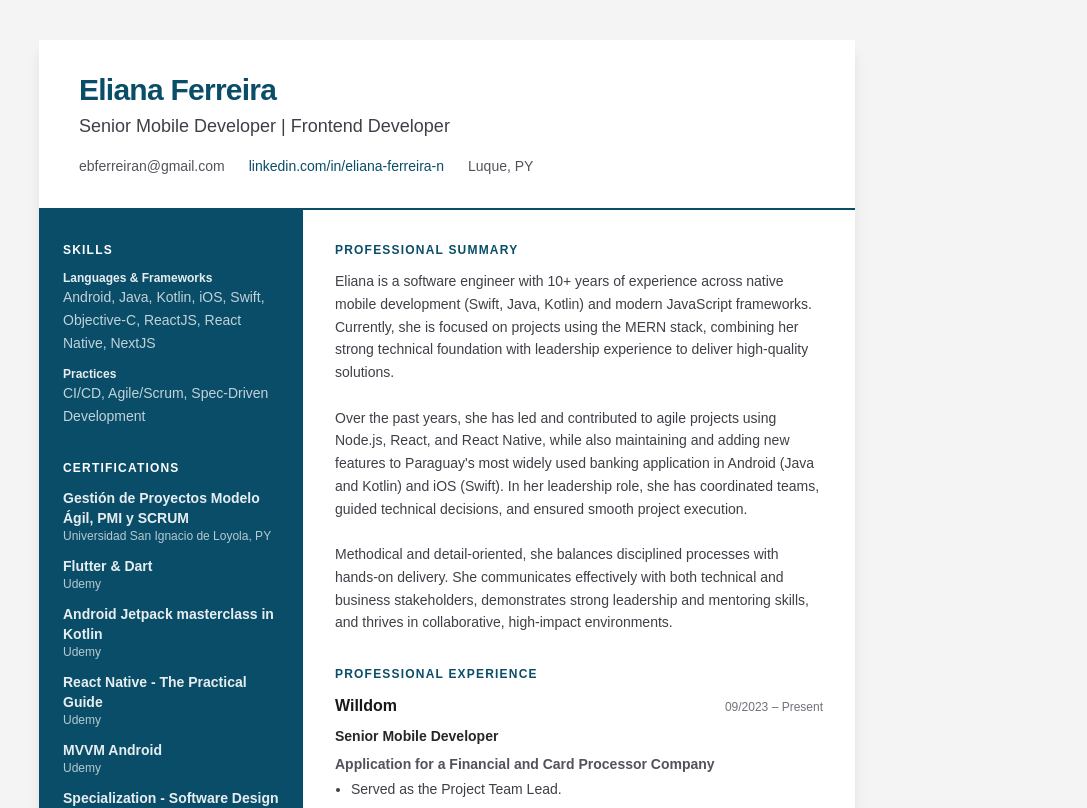
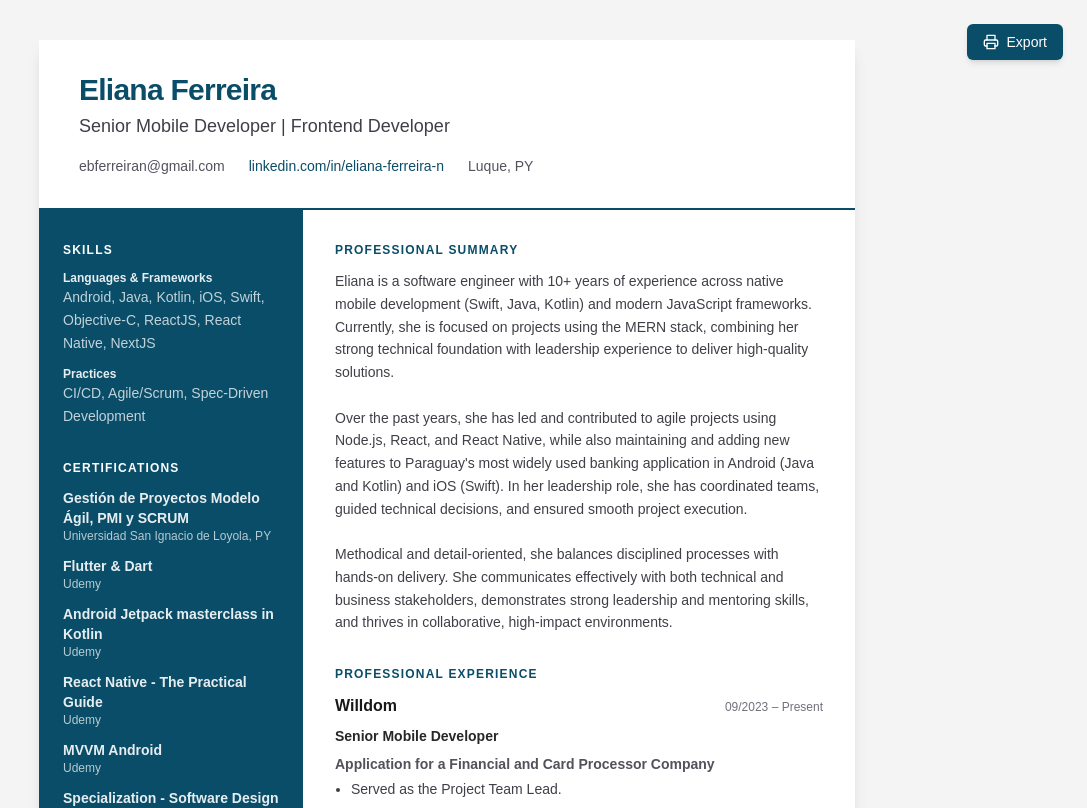
Before and after one commit to elianaferreira/resume, a Next.js app: page / in a window 1280 px wide. Shown: the top 808 px of the page, without its empty margins (193-1280 px from the left). Built offline with nearby package versions, Linux system fonts and the light colour scheme.

Commit message:
[feature] - Added the export button

```diff
--- a/app/page.tsx
+++ b/app/page.tsx
@@ -1,8 +1,10 @@
 import { Resume } from "@/components/resume/Resume";
+import { PrintButton } from "@/components/PrintButton";
 
 export default function Home() {
   return (
     <div className="flex flex-1 justify-center bg-zinc-100 py-10 print:bg-white print:py-0">
+      <PrintButton />
       <Resume />
     </div>
   );
--- /dev/null
+++ b/components/PrintButton.tsx
@@ -0,0 +1,28 @@
+"use client";
+
+export function PrintButton() {
+  return (
+    <button
+      type="button"
+      onClick={() => window.print()}
+      className="fixed top-6 right-6 z-10 flex items-center gap-2 rounded-md bg-primary px-4 py-2 text-sm font-medium text-white shadow-md transition-colors hover:bg-primary/90 print:hidden"
+    >
+      <svg
+        xmlns="http://www.w3.org/2000/svg"
+        viewBox="0 0 24 24"
+        fill="none"
+        stroke="currentColor"
+        strokeWidth={2}
+        strokeLinecap="round"
+        strokeLinejoin="round"
+        className="size-4"
+        aria-hidden="true"
+      >
+        <polyline points="6 9 6 2 18 2 18 9" />
+        <path d="M6 18H4a2 2 0 0 1-2-2v-5a2 2 0 0 1 2-2h16a2 2 0 0 1 2 2v5a2 2 0 0 1-2 2h-2" />
+        <rect x="6" y="14" width="12" height="8" />
+      </svg>
+      Export
+    </button>
+  );
+}
--- a/components/resume/Resume.tsx
+++ b/components/resume/Resume.tsx
@@ -10,13 +10,13 @@ export function Resume() {
     <div className="resume-page mx-auto flex w-[8.5in] min-h-[11in] flex-col bg-white text-zinc-900 shadow-lg print:w-auto print:min-h-0 print:shadow-none">
       <Header />
 
-      <div className="flex flex-1 print:break-inside-avoid">
-        <aside className="flex w-[2.75in] flex-col gap-8 bg-primary px-6 py-8 print:px-5 print:py-6">
+      <div className="flex flex-1">
+        <aside className="flex w-[2.75in] flex-col gap-8 bg-primary px-6 py-8 print:box-decoration-clone print:px-5 print:py-5">
           <Skills />
           <Certifications />
         </aside>
 
-        <main className="flex flex-1 flex-col gap-8 px-8 py-8 print:px-6 print:py-6">
+        <main className="flex flex-1 flex-col gap-8 px-8 py-8 print:box-decoration-clone print:px-6 print:py-5">
           <Summary />
           <Experience />
           <Education />
--- a/components/resume/SectionHeading.tsx
+++ b/components/resume/SectionHeading.tsx
@@ -7,7 +7,7 @@ export function SectionHeading({
 }) {
   return (
     <h2
-      className={`mb-3 text-xs font-bold uppercase tracking-widest ${
+      className={`mb-3 text-xs font-bold uppercase tracking-widest print:break-after-avoid ${
         variant === "inverted" ? "text-white" : "text-primary"
       }`}
     >
--- a/components/resume/sections/certifications/Certifications.tsx
+++ b/components/resume/sections/certifications/Certifications.tsx
@@ -8,7 +8,7 @@ export function Certifications() {
 
       <div className="flex flex-col gap-3">
         {certificationsData.map((cert) => (
-          <div key={cert.name}>
+          <div key={cert.name} className="print:break-inside-avoid">
             <h3 className="text-sm font-semibold text-white/90">
               {cert.name}
             </h3>
--- a/components/resume/sections/education/Education.tsx
+++ b/components/resume/sections/education/Education.tsx
@@ -8,7 +8,7 @@ export function Education() {
 
       <div className="flex flex-col gap-3">
         {educationData.map((entry) => (
-          <div key={entry.degree}>
+          <div key={entry.degree} className="print:break-inside-avoid">
             <div className="flex flex-wrap items-baseline justify-between gap-x-3">
               <h3 className="text-sm font-semibold text-zinc-900">
                 {entry.degree}
--- a/components/resume/sections/experience/Experience.tsx
+++ b/components/resume/sections/experience/Experience.tsx
@@ -8,7 +8,7 @@ export function Experience() {
 
       <div className="flex flex-col gap-6">
         {experienceData.map((company) => (
-          <div key={company.company}>
+          <div key={company.company} className="print:break-inside-avoid">
             <div className="flex flex-wrap items-baseline justify-between gap-x-3">
               <h3 className="text-m font-bold text-zinc-900">
                 {company.company}
@@ -20,7 +20,7 @@ export function Experience() {
 
             <div className="mt-2 flex flex-col gap-4">
               {company.roles.map((role) => (
-                <div key={role.title}>
+                <div key={role.title} className="print:break-inside-avoid">
                   <div className="flex flex-wrap items-baseline justify-between gap-x-3">
                     <h4 className="text-sm font-bold text-zinc-800">
                       {role.title}
@@ -29,7 +29,10 @@ export function Experience() {
 
                   <div className="mt-2 flex flex-col gap-3">
                     {role.projects.map((project) => (
-                      <div key={project.name}>
+                      <div
+                        key={project.name}
+                        className="print:break-inside-avoid"
+                      >
                         <h5 className="text-sm font-semibold text-zinc-600">
                           {project.name}
                         </h5>
--- a/components/resume/sections/skills/Skills.tsx
+++ b/components/resume/sections/skills/Skills.tsx
@@ -8,7 +8,7 @@ export function Skills() {
 
       <div className="flex flex-col gap-3">
         {skillsData.map((group) => (
-          <div key={group.category}>
+          <div key={group.category} className="print:break-inside-avoid">
             <h3 className="text-xs font-semibold text-white/90">
               {group.category}
             </h3>
```
